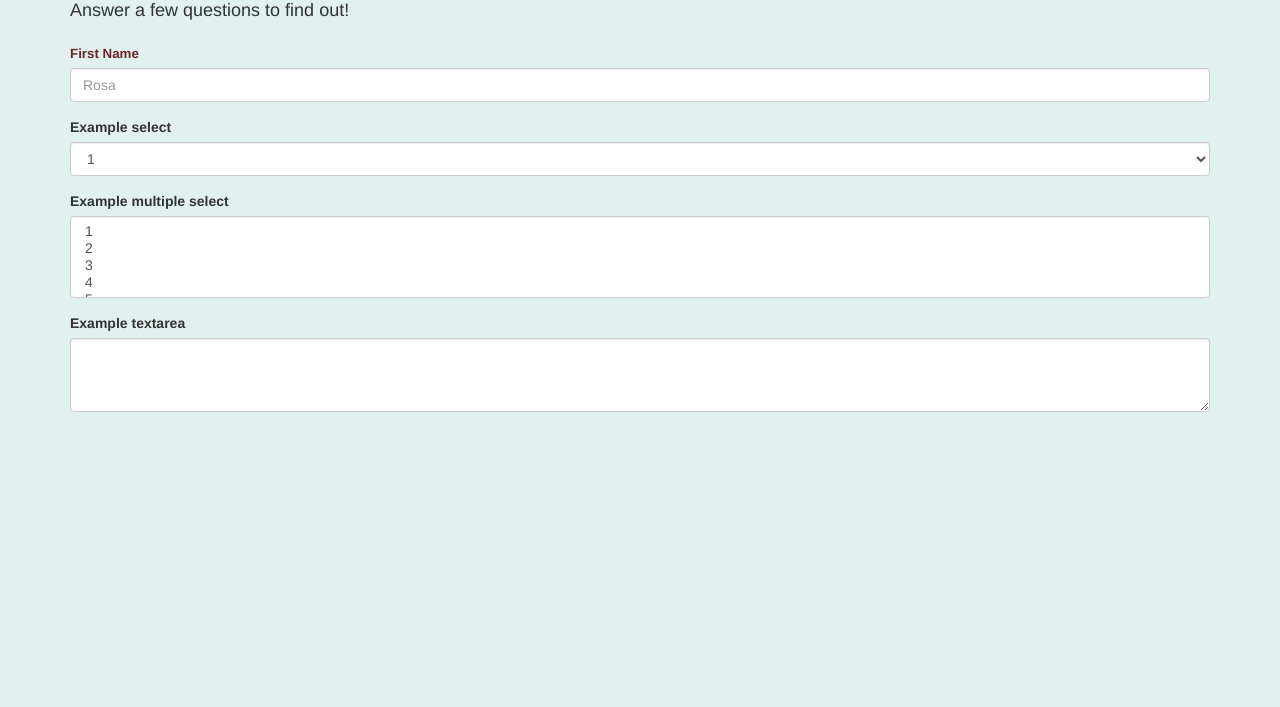
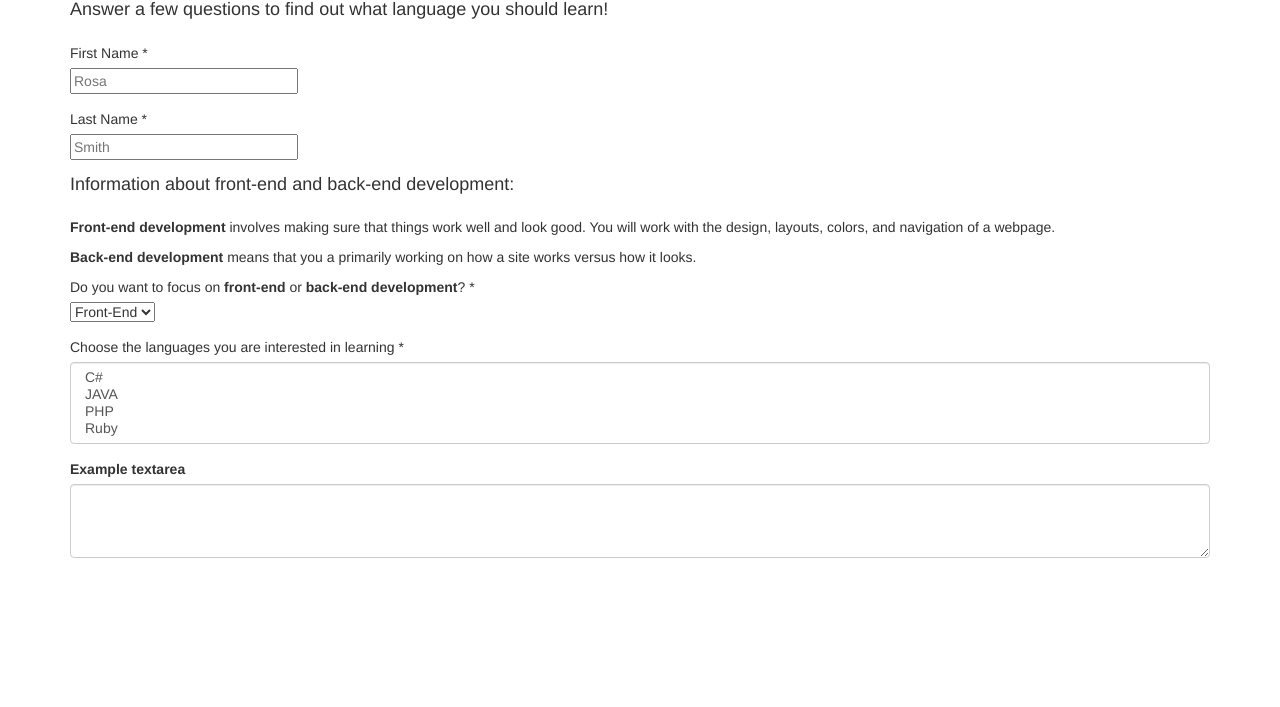
Before and after one commit to denniseortega/track-suggester, a plain HTML site: page index.html in a window 1280 px wide. Shown: the part 93-800 px from the top of the page. Drawn offline with Linux system fonts and the light colour scheme.

Commit message:
add information about front-end and back-end development, logo, and survey questions

```diff
--- a/css/styles.css
+++ b/css/styles.css
@@ -1,22 +1,35 @@
 body {
-  background-color: #E1F1EF;
+  background-color: #ffffff;
 }
 
 .container h1 {
   font-family: helvetica;
   text-align: center;
   margin-bottom: 3%;
+  font-size: 18pt;
 }
 
 .container h4 {
   margin-bottom: 2%;
 }
 
-.label for {
-  font-size: 25pt;
+.form-control-name {
+  width: 20%;
 }
 
 .labels {
-  color: #72242B;
-  font-size: 10pt;
+  font-weight: 300;
 }
+
+#firstname, #lastname {
+  text-align: left;
+}
+
+.information h4 {
+  text-align:left;
+}
+
+.form-control-develpment {
+  width: 20%;
+
+}
--- a/index.html
+++ b/index.html
@@ -8,33 +8,44 @@
     <title>Track Suggester</title>
   </head>
   <body>
+    <img class="logo" src="logo/logo.png" width="400px;">
     <div class="container">
-      <h1>What Programming Language Should You Learn?</h1>
-      <h4>Answer a few questions to find out!</h4>
+      <h4>Answer a few questions to find out what language you should learn!</h4>
 
       <form>
         <div class="form-group">
-          <label for="name" class="labels">First Name</label>
-          <input type="name" class="form-control" id="name" placeholder="Rosa">
+          <label for="firstname" class="labels">First Name *</label>
+          <br>
+          <input type="firstname" class="form-control-name" id="firstname" placeholder="Rosa">
         </div>
         <div class="form-group">
-          <label for="exampleFormControlSelect1">Example select</label>
-          <select class="form-control" id="exampleFormControlSelect1">
-            <option>1</option>
-            <option>2</option>
-            <option>3</option>
-            <option>4</option>
-            <option>5</option>
+          <label for="lastname" class="labels">Last Name *</label>
+          <br>
+          <input type="lastname" class="form-control-name" id="lastname" placeholder="Smith">
+        </div>
+
+        <div class="information">
+          <h4>Information about front-end and back-end development:</h4>
+          <p><strong>Front-end development</strong> involves making sure that things work well and look good. You will work with the design, layouts, colors, and navigation of a webpage.
+          <br>
+          <p><strong>Back-end development</strong> means that you a primarily working on how a site works versus how it looks.</p>
+        </div>
+
+        <div class="form-group">
+          <label for="development" class="labels">Do you want to focus on <strong>front-end</strong> or <strong>back-end development</strong>? *</label>
+          <br>
+          <select class="form-control-development" id="development">
+            <option>Front-End</option>
+            <option>Back-End</option>
           </select>
         </div>
         <div class="form-group">
-          <label for="exampleFormControlSelect2">Example multiple select</label>
-          <select multiple class="form-control" id="exampleFormControlSelect2">
-            <option>1</option>
-            <option>2</option>
-            <option>3</option>
-            <option>4</option>
-            <option>5</option>
+          <label for="languages" class="labels">Choose the languages you are interested in learning *</label>
+          <select multiple class="form-control" id="languages">
+            <option>C#</option>
+            <option>JAVA</option>
+            <option>PHP</option>
+            <option>Ruby</option>
           </select>
         </div>
         <div class="form-group">
```
Also changed, not shown: logo/logo.png (added).
